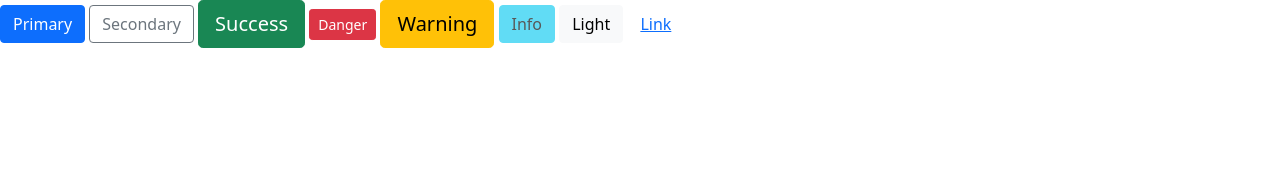
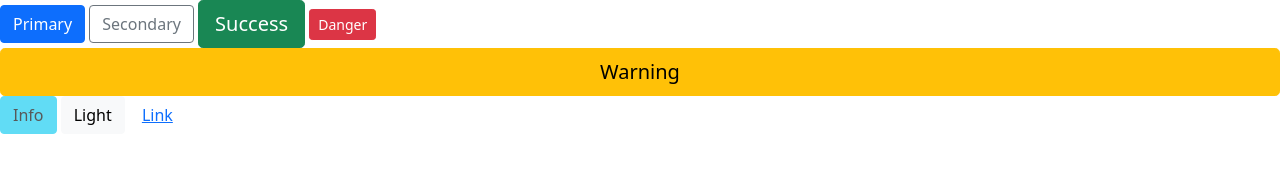
Before and after one commit to acciojob/bootstrap-buttons-soumyabratam6, a website: page main.html in a window 1280 px wide. Drawn offline with nearby package versions, Linux system fonts and the light colour scheme.

Commit message:
created a submission

```diff
--- a/main.html
+++ b/main.html
@@ -13,10 +13,10 @@
 <button type="button" class="btn btn-outline-secondary" id="button-2">Secondary</button>
 <button type="button" class="btn btn-success btn-lg" id="button-3">Success</button>
 <button type="button" class="btn btn-danger btn-sm" id="button-4">Danger</button>
-<button type="button" class="btn btn-warning btn-lg btn-block" id="button-5">Warning</button>
-<button type="button" class="btn btn-info" disabled id="button-6">Info</button>
+<button type="button" class="btn btn-warning btn-lg vw-100" id="button-5">Warning</button>
+<button type="button" class="btn btn-info disabled" id="button-6">Info</button>
 <button type="button" class="btn btn-light" id="button-7">Light</button>
-<button type="button" class="btn btn-link">Link</button>
+<button type="button" class="btn btn-link" id="button-8">Link</button>
     <script type="text/javascript" src="./script.js">
 </script>
 
```
